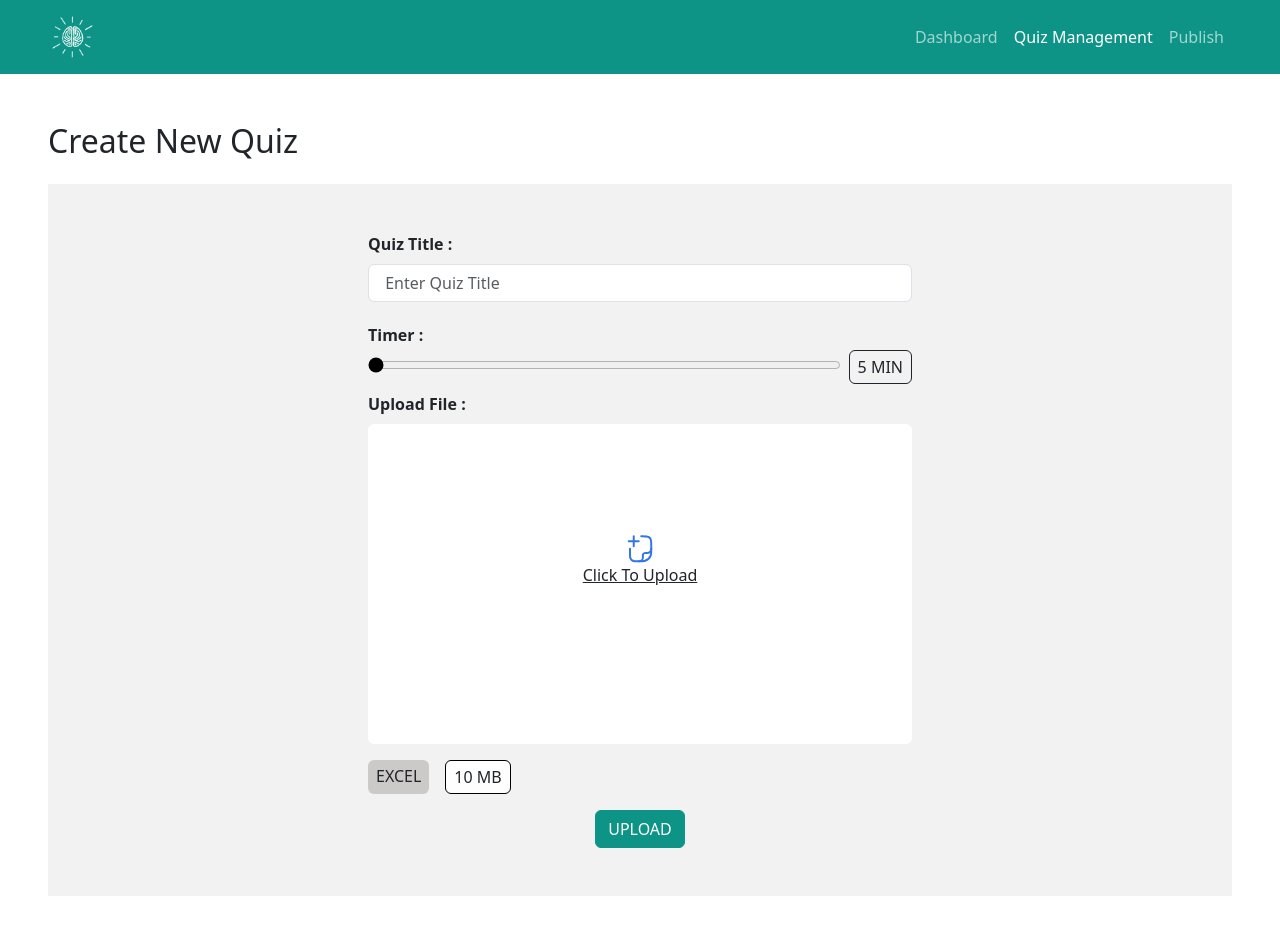
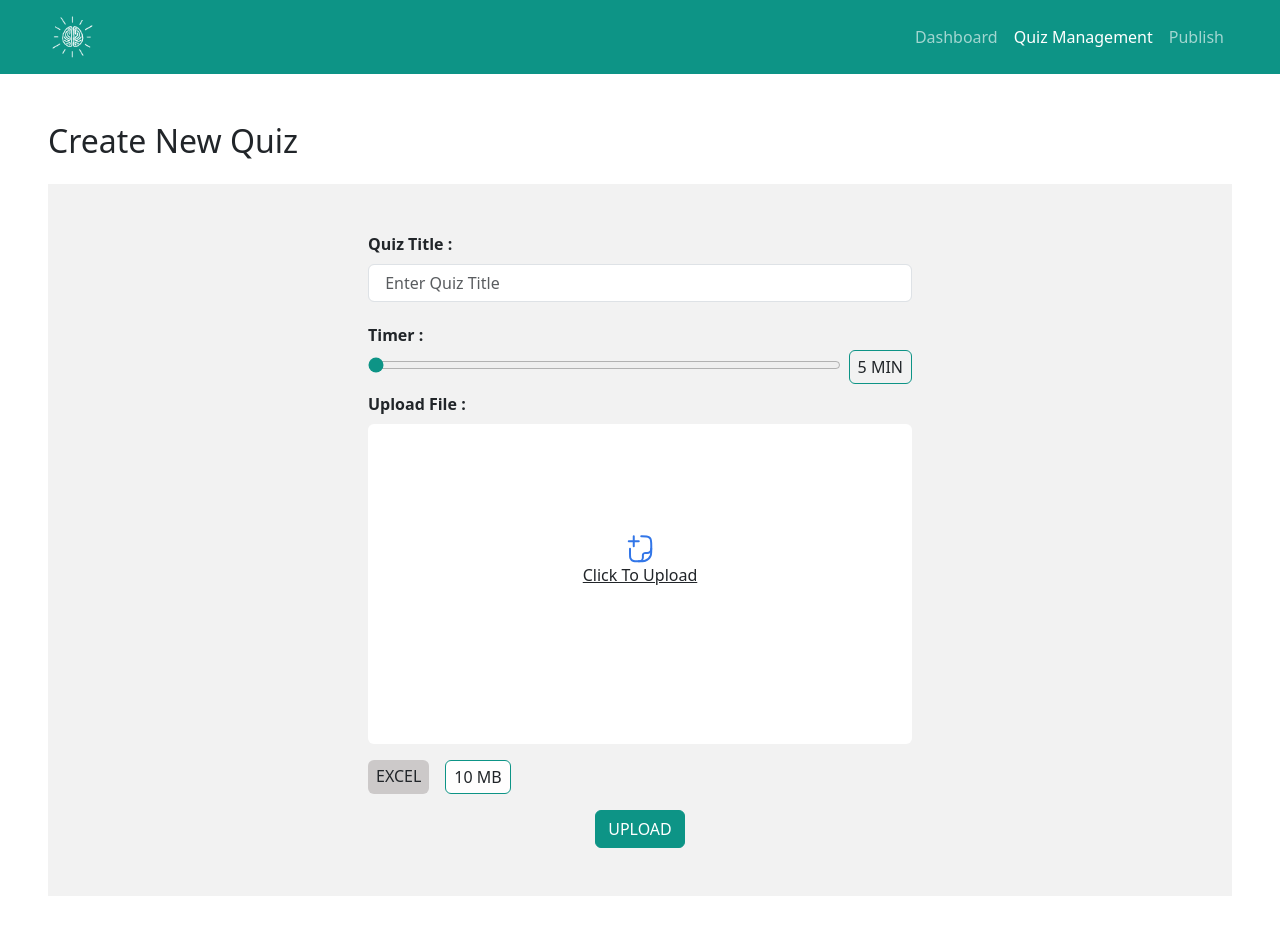
Before and after one commit to roja-cherry/innovator_quiz, a React (Vite) app: page /admin/quiz-management/create-quiz in a window 1280 px wide. Shown: the top 934 px of the page. Built offline with nearby package versions, Linux system fonts and the light colour scheme.

Commit message:
color changes

```diff
--- a/src/components/CreateQuizForm.jsx
+++ b/src/components/CreateQuizForm.jsx
@@ -9,22 +9,21 @@ const CreateQuizForm = () => {
   const [excelFile, setExcelFile] = useState(null);
   const [quizName, setQuizName] = useState("");
   const [timer, setTimer] = useState(5);
-  const [errors,setErrors] = useState({});
+  const [errors, setErrors] = useState({});
   const navigate = useNavigate();
 
   const handleInputChange = (e) => {
     const inputValue = e.target.value;
 
-    if (inputValue.length>50){
-      setErrors({quizName:"Quiz Title can't exceed 50 characters"});
-      return
-    }
-    else{
-      setErrors({})
+    if (inputValue.length > 50) {
+      setErrors({ quizName: "Quiz Title can't exceed 50 characters" });
+      return;
+    } else {
+      setErrors({});
     }
 
     setQuizName(inputValue);
-  }
+  };
 
   const handleFileChange = (e) => {
     const file = e.target?.files[0];
@@ -69,7 +68,7 @@ const CreateQuizForm = () => {
       setTimer(5);
       setExcelFile(null);
 
-      if(confirm.isDismissed || confirm.isConfirmed)
+      if (confirm.isDismissed || confirm.isConfirmed)
         navigate("/admin/quiz-management");
     } catch (err) {
       // console.log(err);
@@ -100,7 +99,9 @@ const CreateQuizForm = () => {
           autoComplete="off"
           maxLength={51}
         />
-        {errors?.quizName && <small style={{color:"red"}}>{errors.quizName}</small>}
+        {errors?.quizName && (
+          <small style={{ color: "red" }}>{errors.quizName}</small>
+        )}
       </div>
       <div className="d-flex align-items-center mb-2">
         <div className="mt-3 flex-1">
@@ -118,12 +119,11 @@ const CreateQuizForm = () => {
             value={timer}
             onChange={(e) => setTimer(e.target.value)}
             style={{
-              accentColor: "black",
               width: "100%",
             }}
           ></input>
         </div>
-        <div className="border border-dark px-2 py-1 mt-5 ms-2 rounded">
+        <div className="border border-primary px-2 py-1 mt-5 ms-2 rounded">
           {timer} MIN
         </div>
       </div>
--- a/src/components/EditQuizForm.jsx
+++ b/src/components/EditQuizForm.jsx
@@ -128,10 +128,10 @@ const EditQuizForm = () => {
             onChange={(e) => setTimer(e.target.value)}
             className="form_range"
             autoComplete="off"
-            style={{ accentColor: "black", width: "100%" }}
+            style={{ width: "100%" }}
           />
         </div>
-        <div className="border border-dark px-2 py-1 mt-5 ms-2 rounded">
+        <div className="border border-primary px-2 py-1 mt-5 ms-2 rounded">
           {timer} MIN
         </div>
       </div>
--- a/src/components/file-upload/FileUpload.scss
+++ b/src/components/file-upload/FileUpload.scss
@@ -1,3 +1,5 @@
+@import "../../variables.scss";
+
 .file-upload-container {
   height: 20rem;
   background: #ffffff;
@@ -34,7 +36,7 @@
 
       &:last-child {
         background-color: rgb(255, 254, 254);
-        border: 1px solid #000;
+        border: 1px solid $primary;
       }
     }
   }
--- a/src/index.scss
+++ b/src/index.scss
@@ -1,9 +1,4 @@
-$primary: #0d9486;
-
-
-
-// Then import Bootstrap
-@import "bootstrap/scss/bootstrap";
+@import "./variables.scss";
 
 .bg-primary,
 .btn-primary {
@@ -40,3 +35,7 @@ $primary: #0d9486;
 .bg-badge-blue{
 background-color: var(--bs-blue);
 }
+
+input[type=range]{
+  accent-color: $primary;
+}
--- /dev/null
+++ b/src/variables.scss
@@ -0,0 +1,6 @@
+$primary: #0d9486;
+
+
+
+// Then import Bootstrap
+@import "bootstrap/scss/bootstrap";
```
